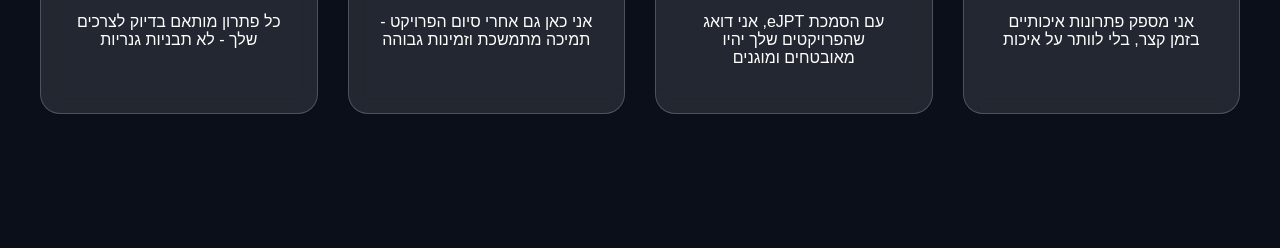
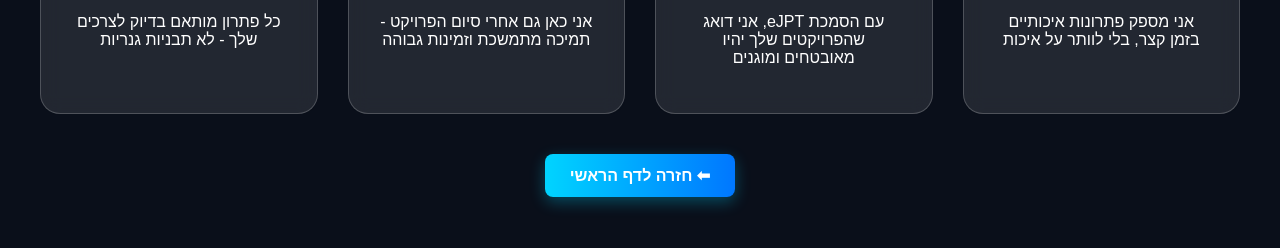
Before and after one commit to asaf031244/Asaf-Website, a plain HTML site: page why-choose-me.html in a window 1280 px wide. Shown: the part 298-546 px from the top of the page. Drawn offline with Linux system fonts and the light colour scheme.

Commit message:
Update why-choose-me.html

```diff
--- a/why-choose-me.html
+++ b/why-choose-me.html
@@ -60,6 +60,27 @@
       opacity: 1;
       transform: translateY(0);
     }
+    /* עיצוב הכפתור */
+    .back-btn {
+      display: inline-block;
+      margin: 40px auto 0;
+      padding: 12px 25px;
+      background: linear-gradient(90deg, #00d4ff, #0077ff);
+      color: white;
+      font-size: 1rem;
+      font-weight: bold;
+      text-decoration: none;
+      border-radius: 8px;
+      box-shadow: 0 5px 15px rgba(0, 212, 255, 0.3);
+      transition: all 0.3s ease;
+    }
+    .back-btn:hover {
+      transform: translateY(-3px);
+      box-shadow: 0 8px 20px rgba(0, 212, 255, 0.5);
+    }
+    .center-btn {
+      text-align: center;
+    }
   </style>
 </head>
 <body>
@@ -92,6 +113,10 @@
         <p>כל פתרון מותאם בדיוק לצרכים שלך - לא תבניות גנריות</p>
       </div>
     </div>
+
+    <div class="center-btn">
+      <a href="index.html" class="back-btn">⬅ חזרה לדף הראשי</a>
+    </div>
   </section>
 
   <script>
```
